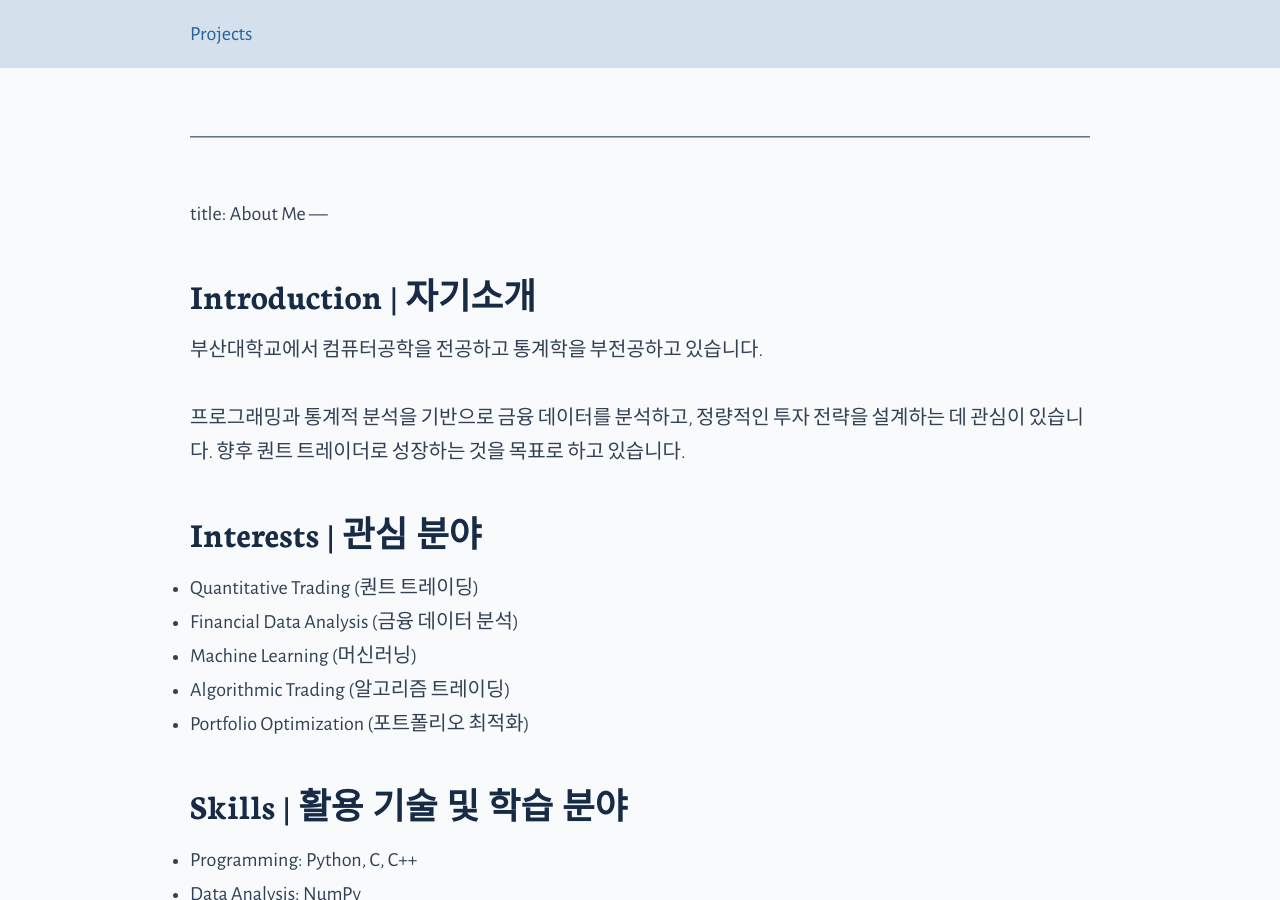
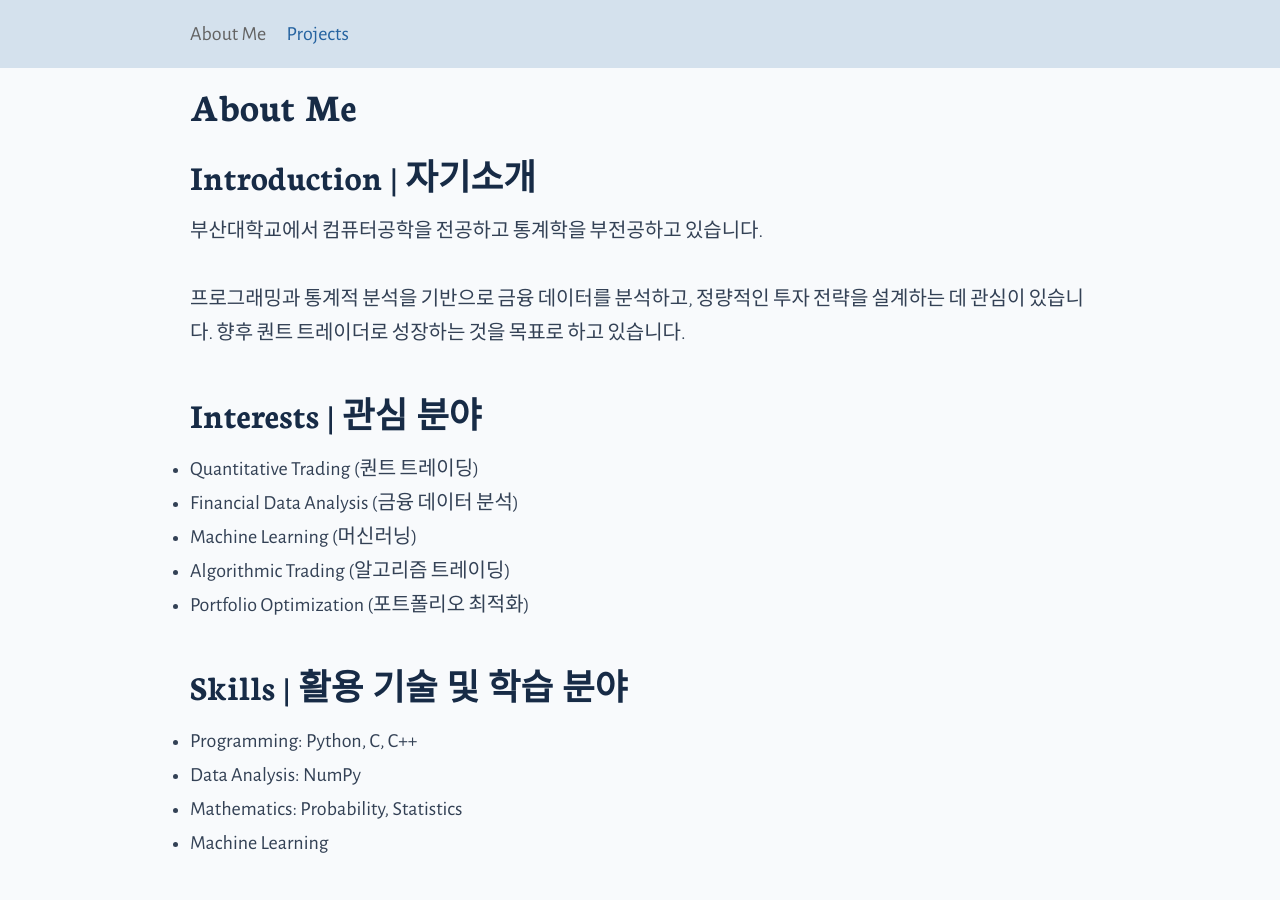
Before and after one commit to k-s-min/k-s-min.github.io, a Jekyll site: the page built from about.md, in a window 1280 px wide and 900 px high. Built offline with Jekyll 4.4.1, drawn with Linux system fonts in a browser that asks for light colours; our own code applies the rules of GitHub Pages for plain Markdown files.

Commit message:
Fix title formatting in about.md

```diff
--- a/about.md
+++ b/about.md
@@ -1,6 +1,5 @@
-
 ---
-title: About Me
+title: "About Me"
 ---
 
 ## Introduction | 자기소개
```
